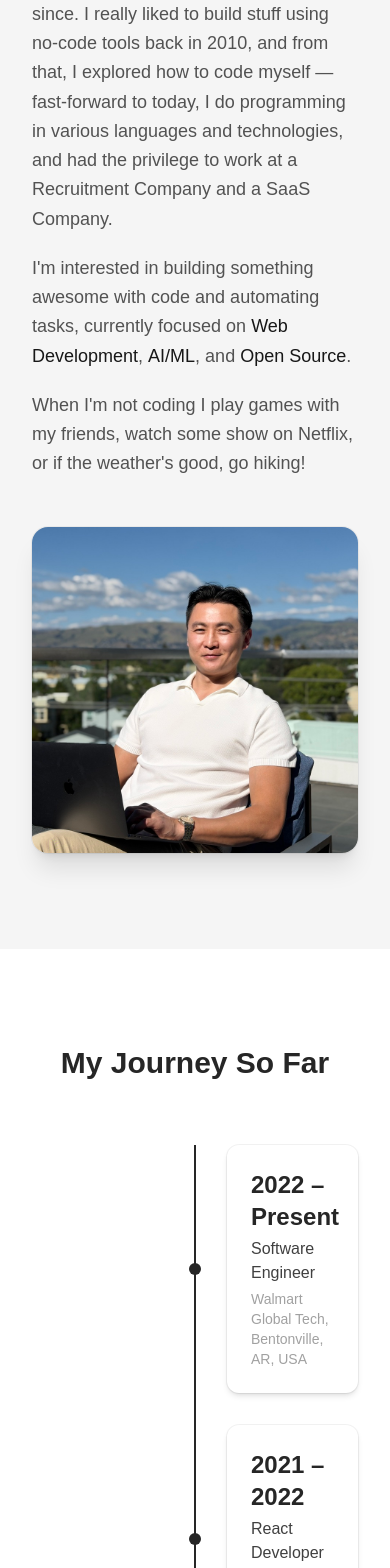
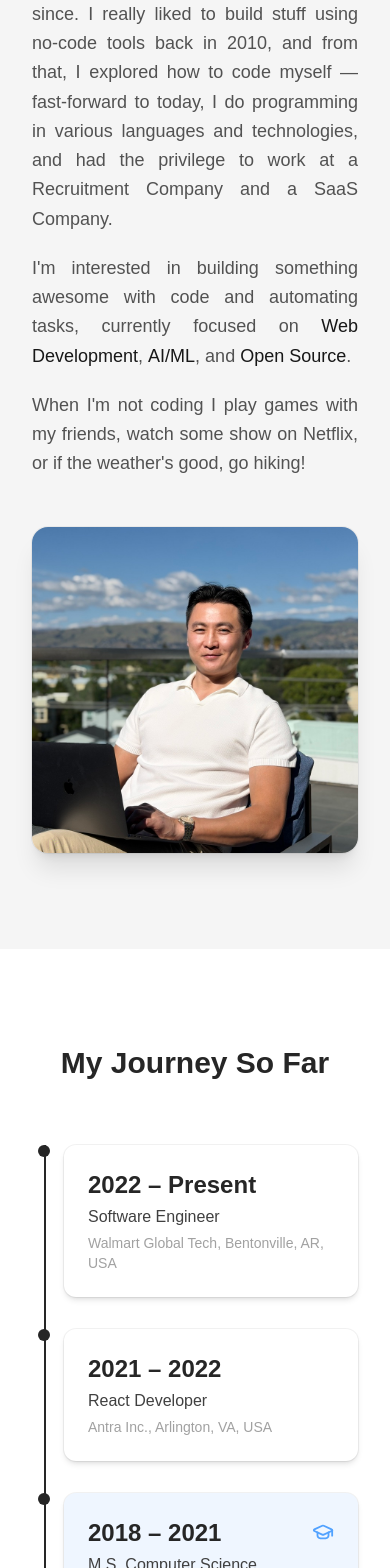
Before and after one commit to javkhlan-tso/portfolio, a Next.js app: page / in a window 390 px wide. Shown: the part 1072-2640 px from the top of the page. Built offline with nearby package versions, Linux system fonts and the light colour scheme.

Commit message:
make it responsive

```diff
--- a/src/components/About.tsx
+++ b/src/components/About.tsx
@@ -3,12 +3,12 @@ import Image from "next/image";
 export default function About() {
   return (
     <section id="about" className="bg-neutral-100 dark:bg-neutral-800/60 px-8 py-24 md:px-20 lg:px-32">
-      <h2 className="mb-4 text-xl font-bold text-neutral-900 dark:text-white md:text-2xl">
+      <h2 className="mb-4 text-center text-xl font-bold text-neutral-900 dark:text-white md:text-left md:text-2xl">
         ⚡ About Me
       </h2>
 
       <div className="flex flex-col items-center gap-12 md:flex-row md:items-start md:gap-16">
-        <div className="flex flex-col gap-5 text-lg leading-relaxed text-neutral-600 dark:text-neutral-400 md:flex-1">
+        <div className="flex flex-col gap-5 text-justify text-lg leading-relaxed text-neutral-600 dark:text-neutral-400 md:flex-1">
           <p>
             Hey! I&apos;m Javkhlan Tsogtsaikhan, I&apos;ve been close to a computer since an early age,
             and been passionate about it ever since. I really liked to build
--- a/src/components/Contact.tsx
+++ b/src/components/Contact.tsx
@@ -39,17 +39,17 @@ const links = [
 
 export default function Contact() {
   return (
-    <section id="contact" className="px-8 py-24 md:px-20 lg:px-32">
+    <section id="contact" className="px-8 py-24 text-center md:px-20 md:text-left lg:px-32">
       <h2 className="mb-4 text-3xl font-bold text-neutral-900 dark:text-white md:text-4xl">
         📬 Keep In Touch.
       </h2>
-      <p className="mb-12 max-w-xl text-lg leading-relaxed text-neutral-500 dark:text-neutral-400">
+      <p className="mb-12 text-lg leading-relaxed text-neutral-500 dark:text-neutral-400 md:max-w-xl">
         I&apos;m currently open to new opportunities. Whether you have a
         question, a project idea, or just want to say hi — my inbox is always
         open!
       </p>
 
-      <div className="flex flex-wrap gap-6">
+      <div className="flex flex-col items-stretch gap-4 sm:flex-row sm:flex-wrap sm:items-center">
         {links.map((link) => (
           <a
             key={link.label}
@@ -57,7 +57,7 @@ export default function Contact() {
             target={link.href.startsWith("mailto") || link.href === "#" ? "_self" : "_blank"}
             rel="noopener noreferrer"
             aria-label={link.label}
-            className="flex items-center gap-3 rounded-xl bg-white dark:bg-neutral-900 px-5 py-3 text-sm font-medium text-neutral-700 dark:text-neutral-300 shadow-md shadow-black/10 dark:shadow-black/30 ring-1 ring-black/5 dark:ring-white/10 transition-all duration-200 hover:-translate-y-1 hover:text-neutral-900 dark:hover:text-white"
+            className="flex items-center justify-center gap-3 rounded-xl bg-white dark:bg-neutral-900 px-5 py-3 text-sm font-medium text-neutral-700 dark:text-neutral-300 shadow-md shadow-black/10 dark:shadow-black/30 ring-1 ring-black/5 dark:ring-white/10 transition-all duration-200 hover:-translate-y-1 hover:text-neutral-900 dark:hover:text-white sm:w-36"
           >
             <span className="text-neutral-500 dark:text-neutral-400">
               {link.icon}
--- a/src/components/Journey.tsx
+++ b/src/components/Journey.tsx
@@ -1,56 +1,81 @@
+import { GraduationCap } from "lucide-react";
+
 const journey = [
   {
     period: "2022 – Present",
     title: "Software Engineer",
     organization: "Walmart Global Tech, Bentonville, AR, USA",
     side: "right",
+    type: "work",
   },
   {
     period: "2021 – 2022",
     title: "React Developer",
     organization: "Antra Inc., Arlington, VA, USA",
     side: "right",
+    type: "work",
   },
   {
     period: "2018 – 2021",
     title: "M.S. Computer Science",
     organization: "Concordia University Chicago, IL, USA",
     side: "left",
+    type: "education",
   },
   {
     period: "2015 – 2016",
     title: "Relationship Manager",
     organization: "XacBank, Mongolia",
     side: "right",
+    type: "work",
   },
   {
     period: "2013 – 2015",
     title: "Account Manager",
     organization: "XacBank, Mongolia",
     side: "right",
+    type: "work",
   },
   {
     period: "2011 – 2013",
     title: "Core Banking System Specialist",
     organization: "XacBank, Mongolia",
     side: "right",
+    type: "work",
   },
   {
     period: "2004 – 2010",
     title: "B.A. Mathematics",
     organization: "Bogazici University, Istanbul, Turkey",
     side: "left",
+    type: "education",
   },
 ] as const;
 
 type JourneyItem = (typeof journey)[number];
 
-function Card({ period, title, organization }: Omit<JourneyItem, "side">) {
+function Card({ period, title, organization, type }: Omit<JourneyItem, "side">) {
+  const isEducation = type === "education";
+
   return (
-    <div className="rounded-xl bg-white dark:bg-neutral-900 p-6 shadow-md shadow-black/10 dark:shadow-black/30 ring-1 ring-black/5 dark:ring-white/10 transition-transform duration-200 hover:-translate-y-1.5">
-      <p className="text-2xl font-bold text-neutral-800 dark:text-white">
-        {period}
-      </p>
+    <div
+      className={`rounded-xl p-6 shadow-md shadow-black/10 dark:shadow-black/30 ring-1 ring-black/5 dark:ring-white/10 transition-transform duration-200 hover:-translate-y-1.5 ${
+        isEducation
+          ? "bg-blue-50 dark:bg-blue-950/40"
+          : "bg-white dark:bg-neutral-900"
+      }`}
+    >
+      <div className="flex items-start justify-between gap-2">
+        <p className="text-2xl font-bold text-neutral-800 dark:text-white">
+          {period}
+        </p>
+        {isEducation && (
+          <GraduationCap
+            size={22}
+            className="mt-1 shrink-0 text-blue-400 dark:text-blue-400"
+          />
+        )}
+      </div>
       <p className="mt-1 text-base font-medium text-neutral-700 dark:text-neutral-300">
         {title}
       </p>
@@ -69,23 +94,29 @@ export default function Journey() {
       </h2>
 
       <div className="relative mx-auto max-w-4xl">
-        {/* Center line */}
-        <div className="absolute left-1/2 top-0 h-full w-0.5 -translate-x-1/2 bg-neutral-800 dark:bg-neutral-400" />
+        {/* Line: left-anchored on mobile, centered on desktop */}
+        <div className="absolute left-3 top-0 h-full w-0.5 bg-neutral-800 dark:bg-neutral-400 md:left-1/2 md:-translate-x-1/2" />
 
         <div className="flex flex-col gap-8">
           {journey.map((item, index) => (
-            <div key={index} className="relative flex items-center">
-              {/* Dot on center line */}
-              <div className="absolute left-1/2 z-10 h-3 w-3 -translate-x-1/2 rounded-full bg-neutral-800 dark:bg-neutral-400" />
+            <div key={index} className="relative md:flex md:items-center">
+              {/* Dot: left-anchored on mobile, centered on desktop */}
+              <div className="absolute left-3 z-10 h-3 w-3 -translate-x-1/2 rounded-full bg-neutral-800 dark:bg-neutral-400 md:left-1/2" />
 
               {item.side === "left" ? (
-                <div className="w-[calc(50%-2rem)] mr-auto">
-                  <Card period={item.period} title={item.title} organization={item.organization} />
-                </div>
+                <>
+                  <div className="ml-8 w-[calc(100%-2rem)] md:ml-0 md:mr-auto md:w-[calc(50%-2rem)]">
+                    <Card period={item.period} title={item.title} organization={item.organization} type={item.type} />
+                  </div>
+                  <div className="hidden md:block md:w-[calc(50%-2rem)] md:ml-auto" />
+                </>
               ) : (
-                <div className="w-[calc(50%-2rem)] ml-auto">
-                  <Card period={item.period} title={item.title} organization={item.organization} />
-                </div>
+                <>
+                  <div className="hidden md:block md:w-[calc(50%-2rem)] md:mr-auto" />
+                  <div className="ml-8 w-[calc(100%-2rem)] md:ml-auto md:w-[calc(50%-2rem)]">
+                    <Card period={item.period} title={item.title} organization={item.organization} type={item.type} />
+                  </div>
+                </>
               )}
             </div>
           ))}
--- a/src/components/Projects.tsx
+++ b/src/components/Projects.tsx
@@ -27,7 +27,7 @@ const projects: Project[] = [
 function ProjectCard({ image, title, subtitle, href }: Project) {
   return (
     <div className="group flex flex-col overflow-hidden rounded-2xl bg-white dark:bg-neutral-900 shadow-md shadow-black/10 dark:shadow-black/30 ring-1 ring-black/5 dark:ring-white/10 transition-transform duration-200">
-      <div className="relative h-56 w-full overflow-hidden">
+      <div className="relative h-56 w-full overflow-hidden border-b border-neutral-200 dark:border-neutral-700">
         <Image
           src={image}
           alt={title}
@@ -62,7 +62,7 @@ function ProjectCard({ image, title, subtitle, href }: Project) {
 export default function Projects() {
   return (
     <section id="projects" className="bg-neutral-100 dark:bg-neutral-800/60 px-8 py-24 md:px-20 lg:px-32">
-      <h2 className="mb-12 text-3xl font-bold text-neutral-900 dark:text-white md:text-4xl">
+      <h2 className="mb-12 text-center text-3xl font-bold text-neutral-900 dark:text-white md:text-left md:text-4xl">
         🚀 Shipped Projects.
       </h2>
 
```
